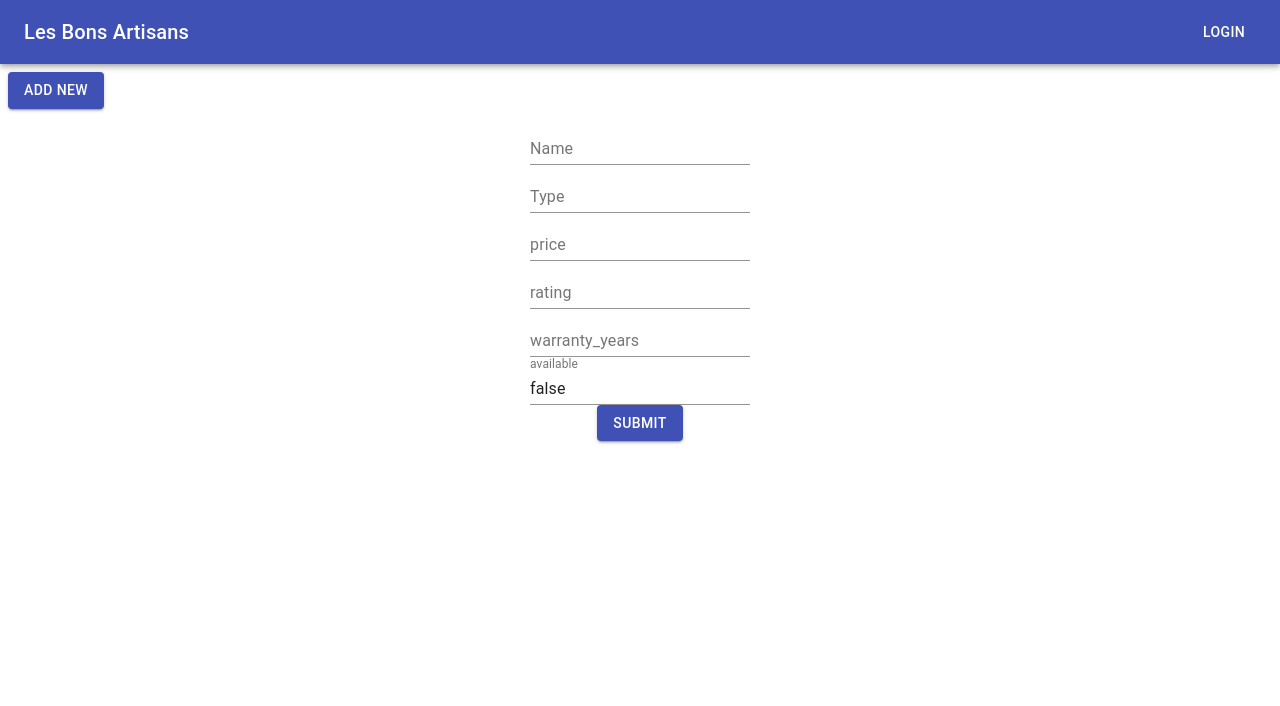
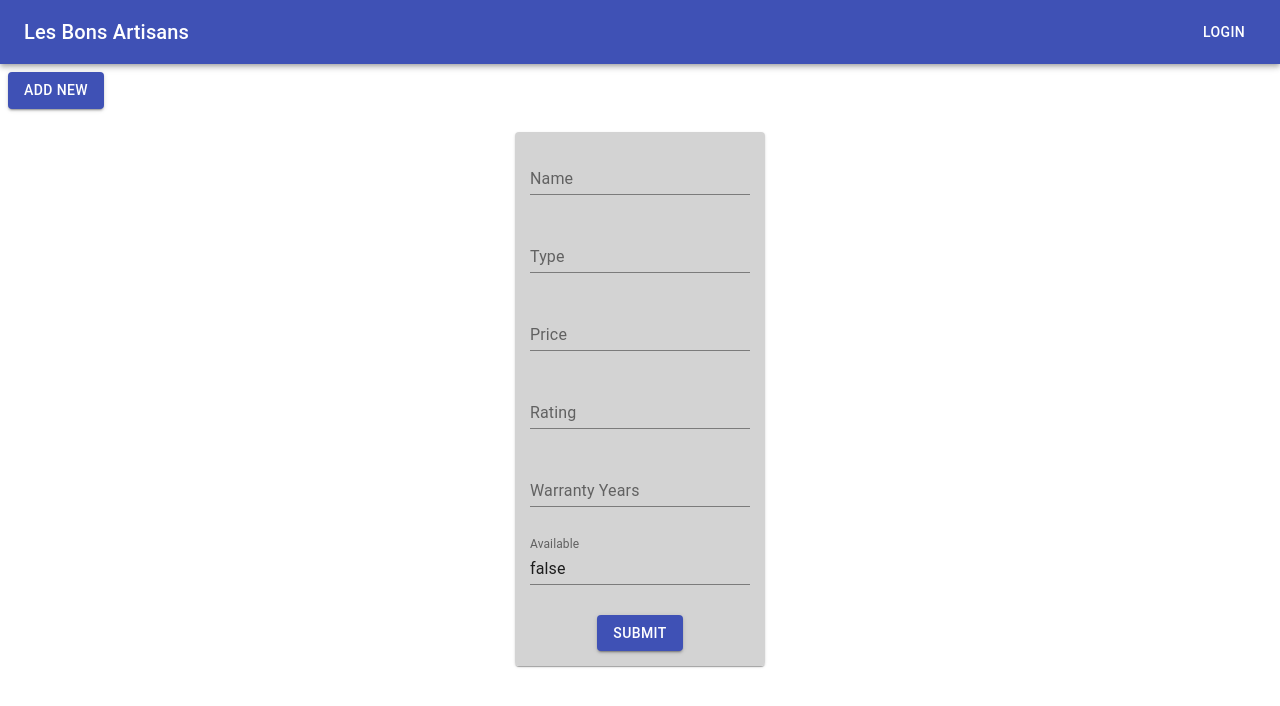
Before and after one commit to MaximeLeBerre/les-bons-artisans-front, a React (Create React App) app: page /form/post in a window 1280 px wide. Shown: the top 706 px of the page. Built offline with nearby package versions, Linux system fonts and the light colour scheme.

Commit message:
add success message when post data is good

```diff
--- a/package.json
+++ b/package.json
@@ -4,6 +4,8 @@
   "private": true,
   "dependencies": {
     "@material-ui/core": "^4.11.3",
+    "@material-ui/icons": "^4.11.2",
+    "@material-ui/lab": "^4.0.0-alpha.57",
     "@testing-library/jest-dom": "^5.11.4",
     "@testing-library/react": "^11.1.0",
     "@testing-library/user-event": "^12.1.10",
--- a/src/components/FormItem.jsx
+++ b/src/components/FormItem.jsx
@@ -3,9 +3,23 @@ import { useFormik } from 'formik';
 import { withRouter } from 'react-router-dom';
 import Button from '@material-ui/core/Button';
 import TextField from '@material-ui/core/TextField';
+import { makeStyles } from '@material-ui/core/styles';
 import { string } from 'prop-types';
+import Card from '@material-ui/core/Card';
+import { useState } from 'react';
+import Snackbar from '@material-ui/core/Snackbar';
+import CloseIcon from '@material-ui/icons/Close';
+import IconButton from '@material-ui/core/IconButton';
+
+const useStyles = makeStyles({
+  root: {
+    margin: 15
+  }
+});
 
 function FormItem({ history }) {
+  const [successMessage, setSuccessMessage] = useState(false);
+  const classes = useStyles();
   const formik = useFormik({
     initialValues: {
       name: '',
@@ -26,20 +40,35 @@ function FormItem({ history }) {
         available: (values.available === 'true')
       };
       axios.post('http://localhost:3000/api/object', res)
-        .then((reponse) => reponse);
+        .then((reponse) => reponse)
+        .then(() => {
+          setSuccessMessage(true);
+          setTimeout(() => {
+            setSuccessMessage(false);
             history.push('/');
+          }, 2000);
+        }).catch((error) => console.log(error.message));
     }
   });
 
   return (
-    <div>
+    <div
+      style={{
+        display: 'flex',
+        justifyContent: 'center',
+        alignItems: 'center',
+        flexDirection: 'column'
+      }}
+    >
+      <Card className={classes.root}>
         <form
           onSubmit={formik.handleSubmit}
           style={{
             display: 'flex',
             justifyContent: 'center',
             alignItems: 'center',
-          flexDirection: 'column'
+            flexDirection: 'column',
+            backgroundColor: 'lightgrey'
           }}
         >
           <TextField
@@ -48,6 +77,7 @@ function FormItem({ history }) {
             label="Name"
             value={formik.values.name}
             onChange={formik.handleChange}
+            className={classes.root}
           />
           <TextField
             id="type"
@@ -55,39 +85,63 @@ function FormItem({ history }) {
             label="Type"
             value={formik.values.type}
             onChange={formik.handleChange}
+            className={classes.root}
           />
           <TextField
             id="price"
             name="price"
-          label="price"
+            label="Price"
             value={formik.values.price}
             onChange={formik.handleChange}
+            className={classes.root}
           />
           <TextField
             id="rating"
             name="rating"
-          label="rating"
+            label="Rating"
             value={formik.values.rating}
             onChange={formik.handleChange}
+            className={classes.root}
           />
           <TextField
             id="warranty_years"
             name="warranty_years"
-          label="warranty_years"
+            label="Warranty Years"
             value={formik.values.warranty_years}
             onChange={formik.handleChange}
+            className={classes.root}
           />
           <TextField
             id="available"
             name="available"
-          label="available"
+            label="Available"
             value={formik.values.available}
             onChange={formik.handleChange}
+            className={classes.root}
           />
-        <Button color="primary" variant="contained" type="submit">
+          <Button color="primary" variant="contained" type="submit" className={classes.root}>
             Submit
           </Button>
         </form>
+      </Card>
+      {successMessage
+        ? (
+          <Snackbar
+            anchorOrigin={{
+              vertical: 'bottom',
+              horizontal: 'left'
+            }}
+            open="true"
+            message="Succes"
+            action={(
+              <>
+                <IconButton size="small" aria-label="close" color="primary">
+                  <CloseIcon fontSize="small" />
+                </IconButton>
+              </>
+            )}
+          />
+        ) : <p /> }
     </div>
   );
 }
```
Also changed, not shown: .eslintrc.json, 2 other files (tests, documents, lock files or other folders). Lines whose indentation alone changed are shown as unchanged.
